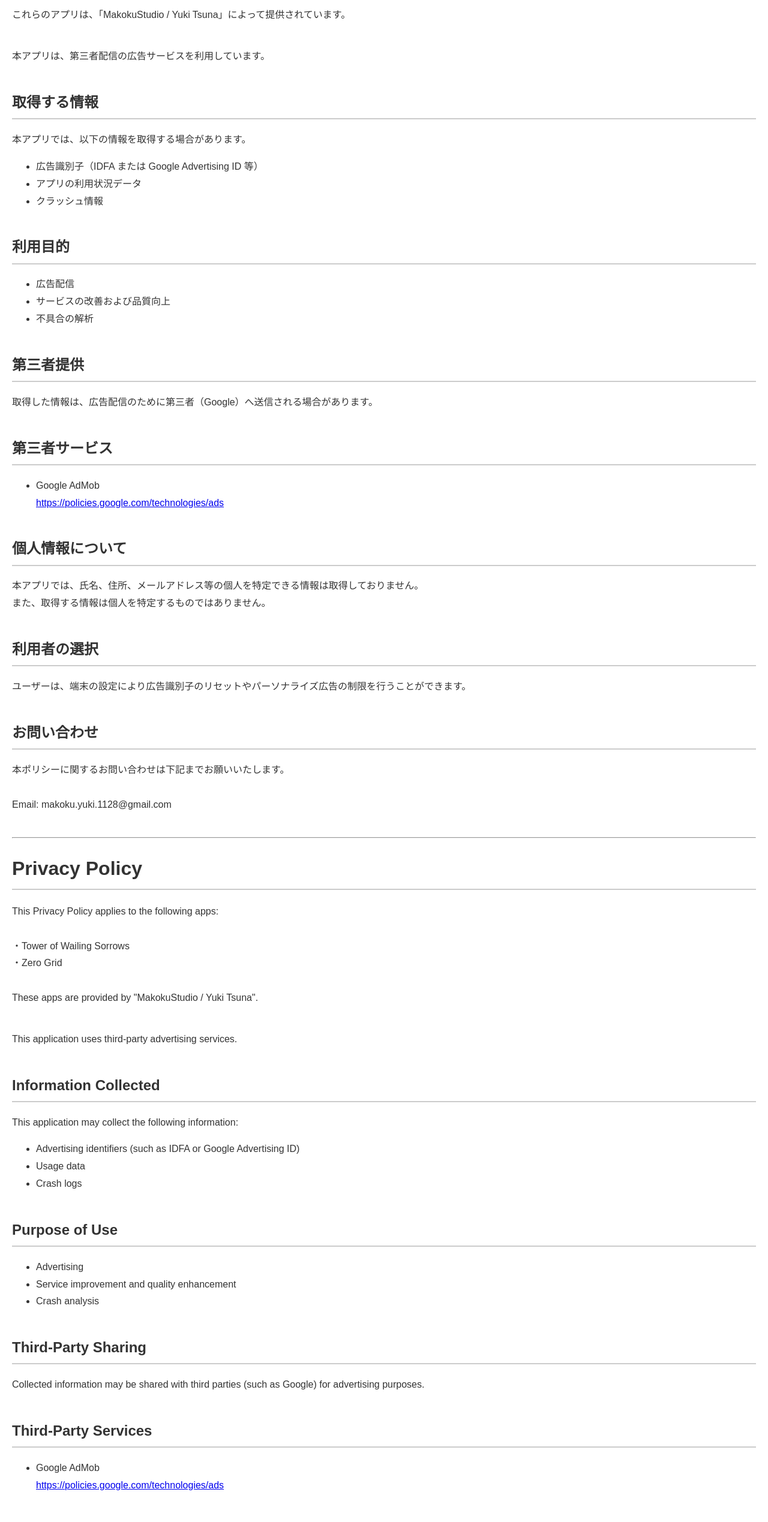
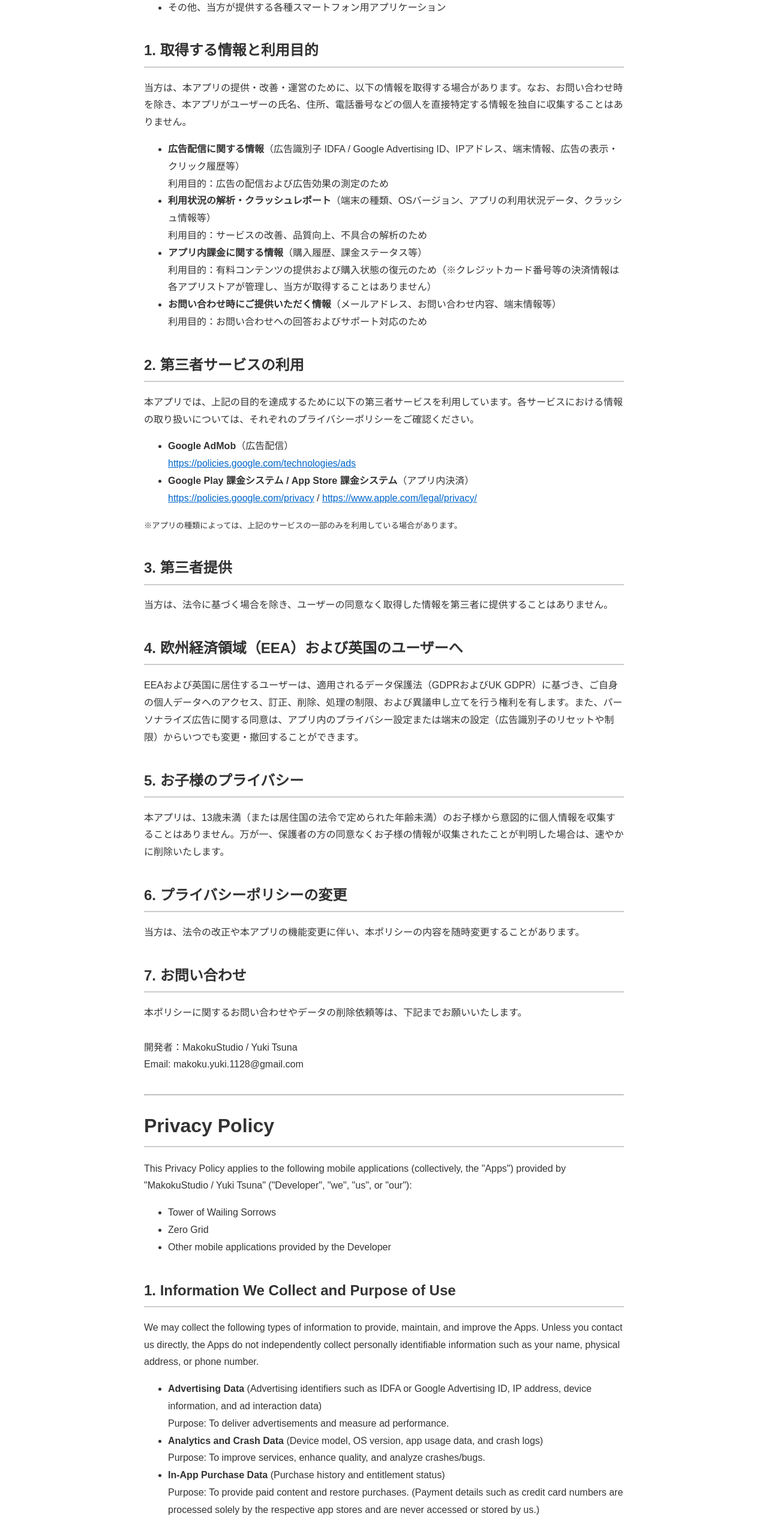
Before and after one commit to ubyuki1358-commits/privacy-policy, a plain HTML site: page index.html in a window 1280 px wide. Shown: the part 240-2778 px from the top of the page at 60% size. Drawn offline with Linux system fonts and the light colour scheme.

Commit message:
Update index.html

```diff
--- a/index.html
+++ b/index.html
@@ -3,12 +3,14 @@
 <head>
     <meta charset="UTF-8">
     <meta name="viewport" content="width=device-width, initial-scale=1.0">
-    <title>プライバシーポリシー / Privacy Policy</title>
+    <title>プライバシーポリシー / Privacy Policy - MakokuStudio</title>
     <style>
         body {
             font-family: Arial, sans-serif;
             line-height: 1.8;
-            margin: 20px;
+            margin: 20px auto;
+            max-width: 800px;
+            padding: 0 15px;
             color: #333;
         }
         h1, h2 {
@@ -16,7 +18,10 @@
             padding-bottom: 5px;
         }
         section {
-            margin-bottom: 40px;
+            margin-bottom: 35px;
+        }
+        a {
+            color: #0066cc;
         }
     </style>
 </head>
@@ -26,72 +31,86 @@
 
 <section>
     <p>
-        本プライバシーポリシーは、以下のアプリ（以下、「本アプリ」）に適用されます。<br><br>
-        ・魔哭の塔<br>
-        ・Zero Grid<br><br>
-        これらのアプリは、「MakokuStudio / Yuki Tsuna」によって提供されています。
+        本プライバシーポリシーは、「MakokuStudio / Yuki Tsuna」（以下、「当方」）が提供する以下のアプリケーション（以下総称して、「本アプリ」）に適用されます。
     </p>
-</section>
-
-<section>
-    <p>本アプリは、第三者配信の広告サービスを利用しています。</p>
-</section>
-
-<section>
-    <h2>取得する情報</h2>
-    <p>本アプリでは、以下の情報を取得する場合があります。</p>
     <ul>
-        <li>広告識別子（IDFA または Google Advertising ID 等）</li>
-        <li>アプリの利用状況データ</li>
-        <li>クラッシュ情報</li>
+        <li>魔哭の塔</li>
+        <li>Zero Grid</li>
+        <li>その他、当方が提供する各種スマートフォン用アプリケーション</li>
     </ul>
 </section>
 
 <section>
-    <h2>利用目的</h2>
-    <ul>
-        <li>広告配信</li>
-        <li>サービスの改善および品質向上</li>
-        <li>不具合の解析</li>
-    </ul>
-</section>
-
-<section>
-    <h2>第三者提供</h2>
-    <p>取得した情報は、広告配信のために第三者（Google）へ送信される場合があります。</p>
-</section>
-
-<section>
-    <h2>第三者サービス</h2>
+    <h2>1. 取得する情報と利用目的</h2>
+    <p>
+        当方は、本アプリの提供・改善・運営のために、以下の情報を取得する場合があります。なお、お問い合わせ時を除き、本アプリがユーザーの氏名、住所、電話番号などの個人を直接特定する情報を独自に収集することはありません。
+    </p>
     <ul>
         <li>
-            Google AdMob<br>
-            <a href="https://policies.google.com/technologies/ads" target="_blank">
-                https://policies.google.com/technologies/ads
-            </a>
+            <strong>広告配信に関する情報</strong>（広告識別子 IDFA / Google Advertising ID、IPアドレス、端末情報、広告の表示・クリック履歴等）<br>
+            利用目的：広告の配信および広告効果の測定のため
+        </li>
+        <li>
+            <strong>利用状況の解析・クラッシュレポート</strong>（端末の種類、OSバージョン、アプリの利用状況データ、クラッシュ情報等）<br>
+            利用目的：サービスの改善、品質向上、不具合の解析のため
+        </li>
+        <li>
+            <strong>アプリ内課金に関する情報</strong>（購入履歴、課金ステータス等）<br>
+            利用目的：有料コンテンツの提供および購入状態の復元のため（※クレジットカード番号等の決済情報は各アプリストアが管理し、当方が取得することはありません）
+        </li>
+        <li>
+            <strong>お問い合わせ時にご提供いただく情報</strong>（メールアドレス、お問い合わせ内容、端末情報等）<br>
+            利用目的：お問い合わせへの回答およびサポート対応のため
         </li>
     </ul>
 </section>
 
 <section>
-    <h2>個人情報について</h2>
+    <h2>2. 第三者サービスの利用</h2>
+    <p>本アプリでは、上記の目的を達成するために以下の第三者サービスを利用しています。各サービスにおける情報の取り扱いについては、それぞれのプライバシーポリシーをご確認ください。</p>
+    <ul>
+        <li>
+            <strong>Google AdMob</strong>（広告配信）<br>
+            <a href="https://policies.google.com/technologies/ads" target="_blank" rel="noopener noreferrer">https://policies.google.com/technologies/ads</a>
+        </li>
+        <li>
+            <strong>Google Play 課金システム / App Store 課金システム</strong>（アプリ内決済）<br>
+            <a href="https://policies.google.com/privacy" target="_blank" rel="noopener noreferrer">https://policies.google.com/privacy</a> /
+            <a href="https://www.apple.com/legal/privacy/" target="_blank" rel="noopener noreferrer">https://www.apple.com/legal/privacy/</a>
+        </li>
+    </ul>
+    <p><small>※アプリの種類によっては、上記のサービスの一部のみを利用している場合があります。</small></p>
+</section>
+
+<section>
+    <h2>3. 第三者提供</h2>
+    <p>当方は、法令に基づく場合を除き、ユーザーの同意なく取得した情報を第三者に提供することはありません。</p>
+</section>
+
+<section>
+    <h2>4. 欧州経済領域（EEA）および英国のユーザーへ</h2>
     <p>
-        本アプリでは、氏名、住所、メールアドレス等の個人を特定できる情報は取得しておりません。<br>
-        また、取得する情報は個人を特定するものではありません。
+        EEAおよび英国に居住するユーザーは、適用されるデータ保護法（GDPRおよびUK GDPR）に基づき、ご自身の個人データへのアクセス、訂正、削除、処理の制限、および異議申し立てを行う権利を有します。また、パーソナライズ広告に関する同意は、アプリ内のプライバシー設定または端末の設定（広告識別子のリセットや制限）からいつでも変更・撤回することができます。
     </p>
 </section>
 
 <section>
-    <h2>利用者の選択</h2>
+    <h2>5. お子様のプライバシー</h2>
     <p>
-        ユーザーは、端末の設定により広告識別子のリセットやパーソナライズ広告の制限を行うことができます。
+        本アプリは、13歳未満（または居住国の法令で定められた年齢未満）のお子様から意図的に個人情報を収集することはありません。万が一、保護者の方の同意なくお子様の情報が収集されたことが判明した場合は、速やかに削除いたします。
     </p>
 </section>
 
 <section>
-    <h2>お問い合わせ</h2>
+    <h2>6. プライバシーポリシーの変更</h2>
+    <p>当方は、法令の改正や本アプリの機能変更に伴い、本ポリシーの内容を随時変更することがあります。</p>
+</section>
+
+<section>
+    <h2>7. お問い合わせ</h2>
     <p>
-        本ポリシーに関するお問い合わせは下記までお願いいたします。<br><br>
+        本ポリシーに関するお問い合わせやデータの削除依頼等は、下記までお願いいたします。<br><br>
+        開発者：MakokuStudio / Yuki Tsuna<br>
         Email: makoku.yuki.1128@gmail.com
     </p>
 </section>
@@ -102,72 +121,86 @@
 
 <section>
     <p>
-        This Privacy Policy applies to the following apps:<br><br>
-        ・Tower of Wailing Sorrows<br>
-        ・Zero Grid<br><br>
-        These apps are provided by "MakokuStudio / Yuki Tsuna".
+        This Privacy Policy applies to the following mobile applications (collectively, the "Apps") provided by "MakokuStudio / Yuki Tsuna" ("Developer", "we", "us", or "our"):
     </p>
-</section>
-
-<section>
-    <p>This application uses third-party advertising services.</p>
-</section>
-
-<section>
-    <h2>Information Collected</h2>
-    <p>This application may collect the following information:</p>
     <ul>
-        <li>Advertising identifiers (such as IDFA or Google Advertising ID)</li>
-        <li>Usage data</li>
-        <li>Crash logs</li>
+        <li>Tower of Wailing Sorrows</li>
+        <li>Zero Grid</li>
+        <li>Other mobile applications provided by the Developer</li>
     </ul>
 </section>
 
 <section>
-    <h2>Purpose of Use</h2>
-    <ul>
-        <li>Advertising</li>
-        <li>Service improvement and quality enhancement</li>
-        <li>Crash analysis</li>
-    </ul>
-</section>
-
-<section>
-    <h2>Third-Party Sharing</h2>
-    <p>Collected information may be shared with third parties (such as Google) for advertising purposes.</p>
-</section>
-
-<section>
-    <h2>Third-Party Services</h2>
+    <h2>1. Information We Collect and Purpose of Use</h2>
+    <p>
+        We may collect the following types of information to provide, maintain, and improve the Apps. Unless you contact us directly, the Apps do not independently collect personally identifiable information such as your name, physical address, or phone number.
+    </p>
     <ul>
         <li>
-            Google AdMob<br>
-            <a href="https://policies.google.com/technologies/ads" target="_blank">
-                https://policies.google.com/technologies/ads
-            </a>
+            <strong>Advertising Data</strong> (Advertising identifiers such as IDFA or Google Advertising ID, IP address, device information, and ad interaction data)<br>
+            Purpose: To deliver advertisements and measure ad performance.
+        </li>
+        <li>
+            <strong>Analytics and Crash Data</strong> (Device model, OS version, app usage data, and crash logs)<br>
+            Purpose: To improve services, enhance quality, and analyze crashes/bugs.
+        </li>
+        <li>
+            <strong>In-App Purchase Data</strong> (Purchase history and entitlement status)<br>
+            Purpose: To provide paid content and restore purchases. (Payment details such as credit card numbers are processed solely by the respective app stores and are never accessed or stored by us.)
+        </li>
+        <li>
+            <strong>Customer Support Inquiries</strong> (Email address, inquiry details, and device details voluntarily sent by you)<br>
+            Purpose: To respond to your inquiries and provide support.
         </li>
     </ul>
 </section>
 
 <section>
-    <h2>Personal Information</h2>
+    <h2>2. Third-Party Services</h2>
+    <p>To fulfill the purposes described above, the Apps use third-party services that may collect information used to identify you. Please refer to the privacy policies of these providers:</p>
+    <ul>
+        <li>
+            <strong>Google AdMob</strong> (Advertising)<br>
+            <a href="https://policies.google.com/technologies/ads" target="_blank" rel="noopener noreferrer">https://policies.google.com/technologies/ads</a>
+        </li>
+        <li>
+            <strong>Google Play Billing / Apple App Store In-App Purchase</strong> (Payment Processing)<br>
+            <a href="https://policies.google.com/privacy" target="_blank" rel="noopener noreferrer">https://policies.google.com/privacy</a> /
+            <a href="https://www.apple.com/legal/privacy/" target="_blank" rel="noopener noreferrer">https://www.apple.com/legal/privacy/</a>
+        </li>
+    </ul>
+    <p><small>*Note: Depending on the specific App, only a subset of the services listed above may be used.</small></p>
+</section>
+
+<section>
+    <h2>3. Third-Party Sharing</h2>
+    <p>We do not sell or transfer your personal information to third parties except as described in this Privacy Policy (such as through the third-party services listed above) or when required by law.</p>
+</section>
+
+<section>
+    <h2>4. Rights for Users in the EEA and the UK</h2>
     <p>
-        This application does not collect personally identifiable information such as name, address, or email address.<br>
-        The collected information does not identify individuals.
+        If you reside in the European Economic Area (EEA) or the United Kingdom, you have data protection rights under the GDPR and UK GDPR, including the right to access, rectify, erase, restrict, or object to the processing of your personal data. You may withdraw or modify your consent regarding personalized advertising at any time via the privacy settings within the App or through your device settings (by resetting your advertising ID or opting out of personalized ads).
     </p>
 </section>
 
 <section>
-    <h2>User Choice</h2>
+    <h2>5. Children's Privacy</h2>
     <p>
-        Users can reset their advertising ID or opt out of personalized ads through their device settings.
+        The Apps do not knowingly collect personally identifiable information from children under the age of 13 (or the applicable age of digital consent in your jurisdiction). If we become aware that a child has provided us with personal information without parental consent, we will take steps to delete such information immediately.
     </p>
 </section>
 
 <section>
-    <h2>Contact</h2>
+    <h2>6. Changes to This Privacy Policy</h2>
+    <p>We may update this Privacy Policy from time to time in accordance with legal revisions or changes to the Apps' features.</p>
+</section>
+
+<section>
+    <h2>7. Contact</h2>
     <p>
-        For inquiries, please contact:<br><br>
+        For inquiries or data deletion requests regarding this policy, please contact:<br><br>
+        Developer: MakokuStudio / Yuki Tsuna<br>
         Email: makoku.yuki.1128@gmail.com
     </p>
 </section>
```
